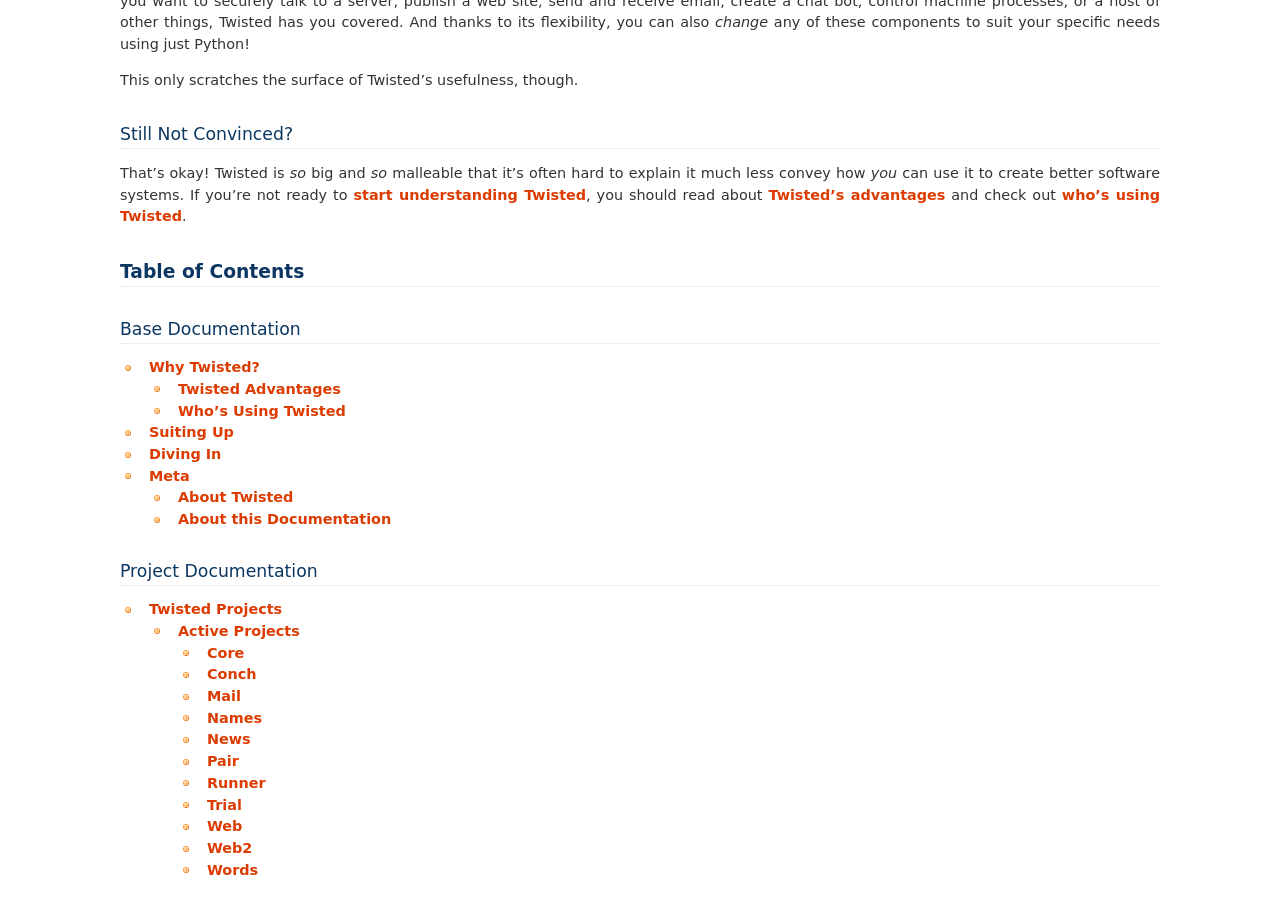
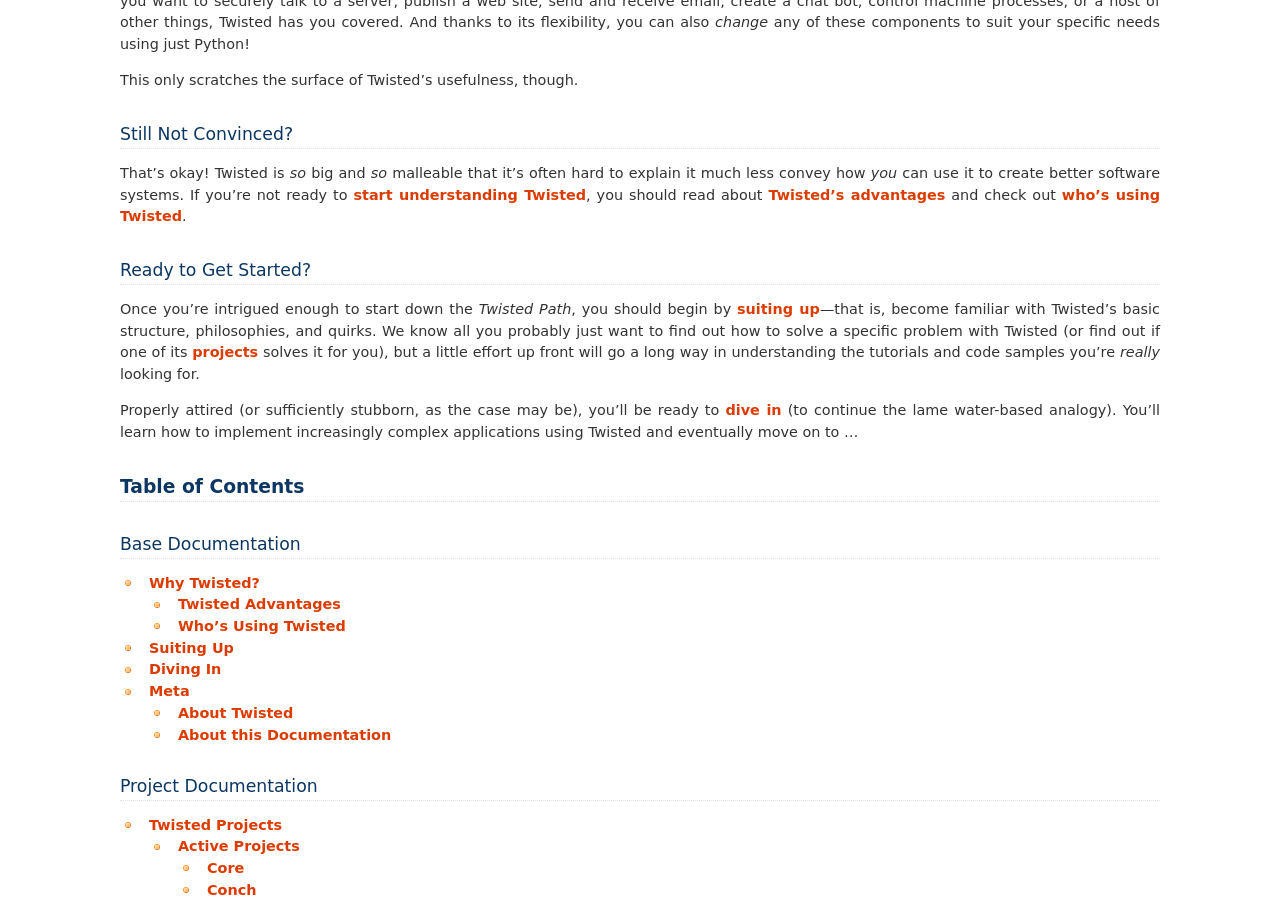
Before and after one commit to tdavis/twisted-docs, a Sphinx documentation site: the page built from source/index.rst, in a window 1280 px wide and 900 px high, scrolled down 644 px. Built offline with Sphinx 7.4.7, drawn with Linux system fonts in a browser that asks for light colours.

Commit message:
Index section for getting started [incomplete]

```diff
--- a/source/index.rst
+++ b/source/index.rst
@@ -48,6 +48,24 @@
 <suiting-up>`, you should read about :ref:`Twisted's advantages
 <advantages>` and check out :ref:`who's using Twisted <success-stories>`.
 
+
+Ready to Get Started?
+---------------------
+
+Once you're intrigued enough to start down the *Twisted Path*, you should begin
+by :doc:`suiting up <suiting-up>`—that is, become familiar with Twisted's basic
+structure, philosophies, and quirks. We know all you probably just want to find
+out how to solve a specific problem with Twisted (or find out if one of its
+:doc:`projects <projects/index>` solves it for you), but a little effort up
+front will go a long way in understanding the tutorials and code samples you're
+*really* looking for.
+
+Properly attired (or sufficiently stubborn, as the case may be), you'll be ready
+to :doc:`dive in <diving-in>` (to continue the lame water-based analogy).
+You'll learn how to implement increasingly complex applications using Twisted
+and eventually move on to ...
+
+
 Table of Contents
 =================
 
```
